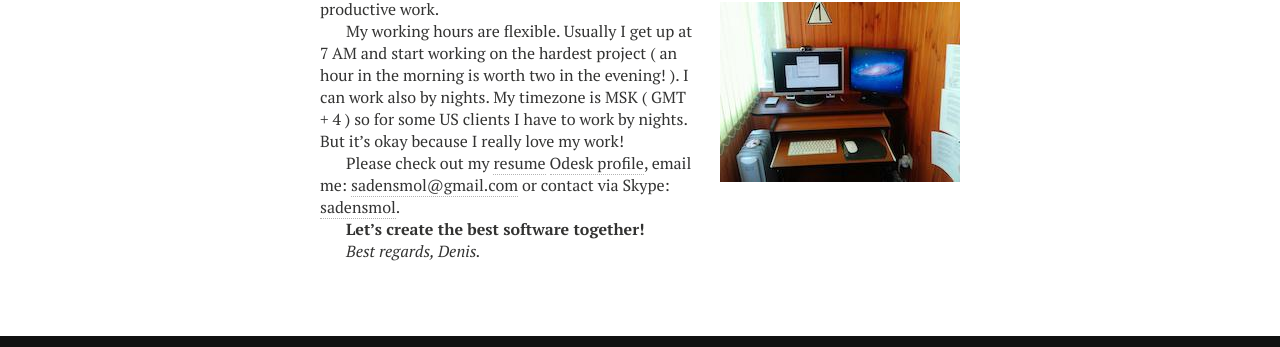
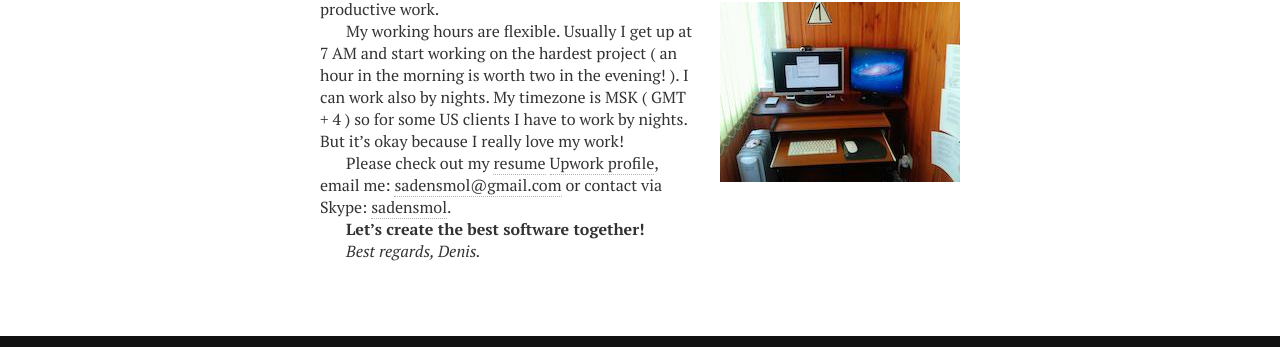
Before and after one commit to sadensmol/sadensmol.github.com, a Jekyll site: the page built from about.md, in a window 1280 px wide. Shown: the part 1180-1527 px from the top of the page. Built offline with Jekyll 4.4.1, drawn with Linux system fonts in a browser that asks for light colours; nearby versions of some CDN libraries.

```diff
--- a/CNAME
+++ b/CNAME
@@ -1 +1 @@
-saden.me
+sadensmol.me
--- a/about.md
+++ b/about.md
@@ -53,7 +53,7 @@ I can work also by nights. My timezone is MSK ( GMT + 4 ) so for some US clients
 But it's okay because I really love my work!
 
 Please check out my [resume]({{ site.url }}/resume)
-[Odesk profile](https://www.odesk.com/users/%7E010ba56ab4bc5aba48),
+[Upwork profile](https://www.upwork.com/users/%7E010ba56ab4bc5aba48),
 email me: <a href="mailto:sadensmol@gmail.com">sadensmol@gmail.com</a>
 or contact via Skype: <a href="skype:sadensmol?call">sadensmol</a>.
 
```
